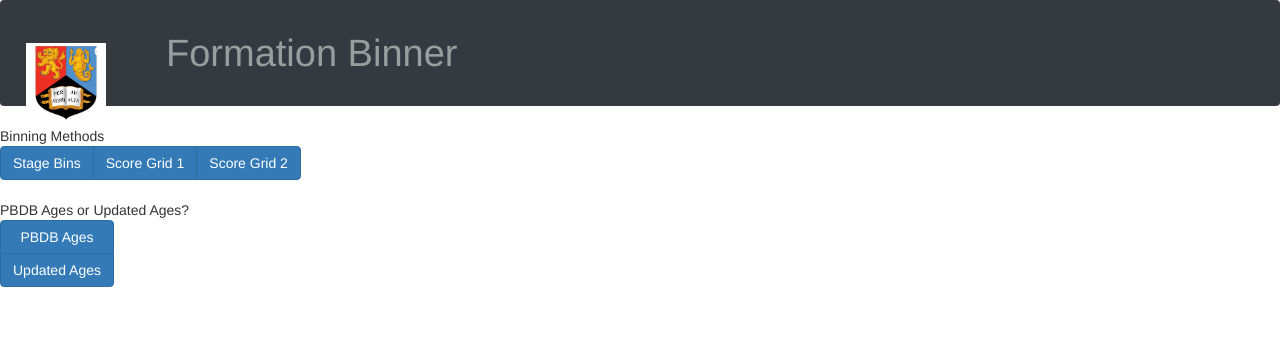
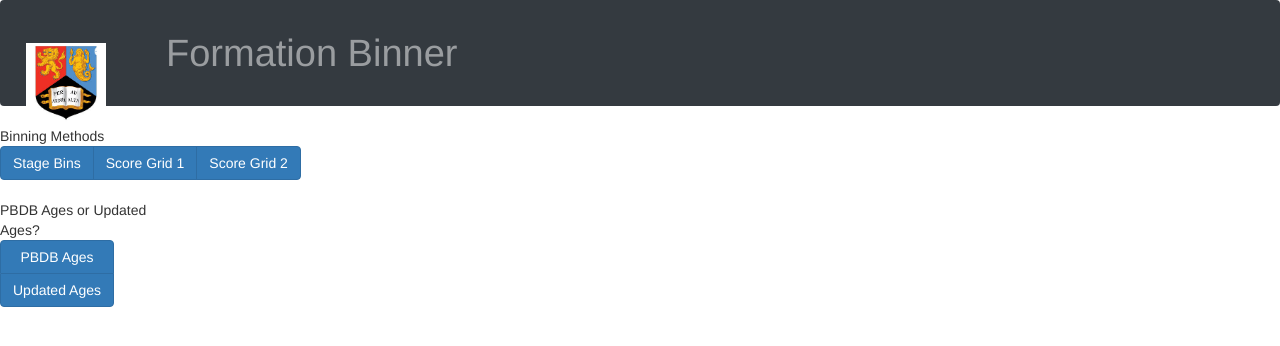
Before and after one commit to ChristopherDavidDean/Formation_Binner_Webapp, a React (Create React App) app: page / in a window 1280 px wide. Shown: the top 346 px of the page. Built offline with nearby package versions, Linux system fonts and the light colour scheme.

Commit message:
Add columns to secondary options buttons, to aid formatting.

```diff
--- a/src/components/graphs/graphs.css
+++ b/src/components/graphs/graphs.css
@@ -12,4 +12,5 @@
   height: 70%;
   width: 70%;
   position: relative;
+  padding-bottom: 20px;
 }
--- a/src/components/pbdb_ages.jsx
+++ b/src/components/pbdb_ages.jsx
@@ -1,6 +1,8 @@
 import React from 'react';
 import Button from 'react-bootstrap/Button';
 import ButtonGroup from 'react-bootstrap/ButtonGroup';
+import Row from 'react-bootstrap/Row';
+import Col from 'react-bootstrap/Col';
 import './pbdb_ages.css';
 
 class PbdbAges extends React.Component {
@@ -35,7 +37,12 @@ class PbdbAges extends React.Component {
     }
     return (
       <div>
-        <div>
+        <Row>
+          <Col
+          sm={2}
+          className="options-holder">
+            <div
+            className="Secondary-Header">
             PBDB Ages or Updated Ages?
             </div>
             <ButtonGroup vertical>
@@ -50,10 +57,14 @@ class PbdbAges extends React.Component {
               Updated Ages
               </Button>
             </ButtonGroup>
+          </Col>
+          <Col className="graph-holder">
             <div
             className="graphs">
             {graph_choice}
             </div>
+          </Col>
+        </Row>
       </div>
     )
   }
--- a/src/components/score_grid1.jsx
+++ b/src/components/score_grid1.jsx
@@ -49,9 +49,10 @@ class ScoreGrid1 extends React.Component {
       <div>
         <Row>
           <Col
-          sm={3}
+          sm={2}
           className="options-holder">
-            <div>
+            <div
+            className="Secondary-Header">
             Resolution
             </div>
             <ButtonGroup vertical>
--- a/src/components/score_grid2.jsx
+++ b/src/components/score_grid2.jsx
@@ -1,6 +1,8 @@
 import React from 'react';
 import Button from 'react-bootstrap/Button';
 import ButtonGroup from 'react-bootstrap/ButtonGroup';
+import Row from 'react-bootstrap/Row';
+import Col from 'react-bootstrap/Col';
 import './score_grid2.css';
 
 class ScoreGrid2 extends React.Component {
@@ -44,7 +46,12 @@ class ScoreGrid2 extends React.Component {
     }
     return (
       <div>
-        <div>
+        <Row>
+          <Col
+          sm={2}
+          className="options-holder">
+            <div
+            className="Secondary-Header">
             Resolution
             </div>
             <ButtonGroup vertical>
@@ -66,10 +73,14 @@ class ScoreGrid2 extends React.Component {
               4 Ma
               </Button>
             </ButtonGroup>
+          </Col>
+          <Col className="graph-holder">
             <div
             className="graphs">
             {graph_choice}
             </div>
+          </Col>
+        </Row>
       </div>
     )
   }
```
Lines whose indentation alone changed are shown as unchanged.
